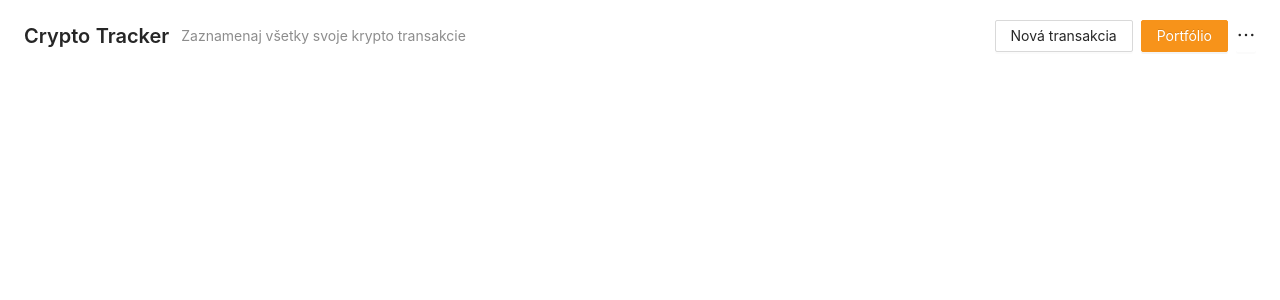
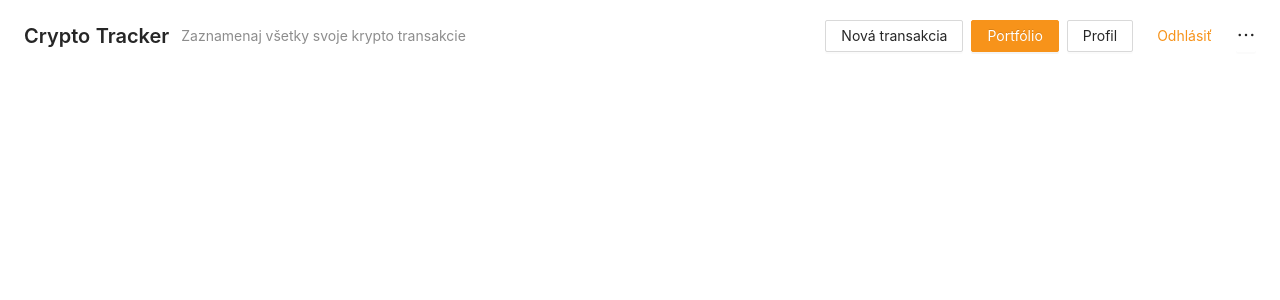
Before and after one commit to MajoLkc/crypto-tracker, a React (Create React App) app: page / in a window 1280 px wide. Shown: the top 300 px of the page. Built offline with nearby package versions, Linux system fonts and the light colour scheme.

Commit message:
buttons from dropdown moved to header

```diff
--- a/src/components/Header/index.tsx
+++ b/src/components/Header/index.tsx
@@ -14,10 +14,12 @@ const Header = () => {
       className="site-page-header"
       subTitle={t("header:SubText")}
       extra={[
-        <Button key="2">{t("NewPurchase")}</Button>,
-        <Button key="1" type="primary">
+        <Button key="4">{t("NewPurchase")}</Button>,
+        <Button key="3" type="primary">
           {t("header:Portfolio")}
         </Button>,
+        <Button key="2">{t("header:Profile")}</Button>,
+        <Button key="1" type="link">{t("header:Logout")}</Button>,
         <DropdownMenu key="more" />,
       ]}
     ></PageHeader>
```
